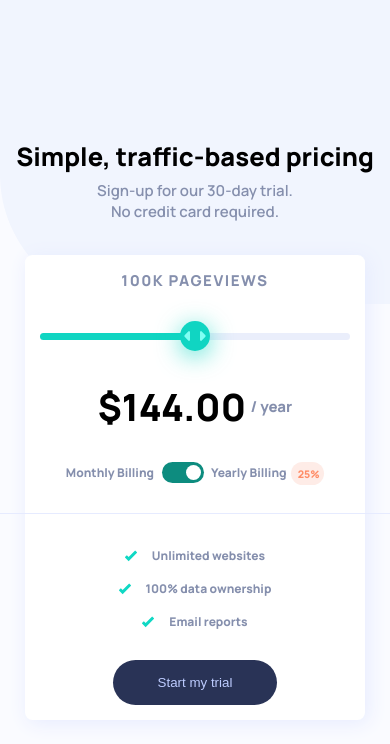
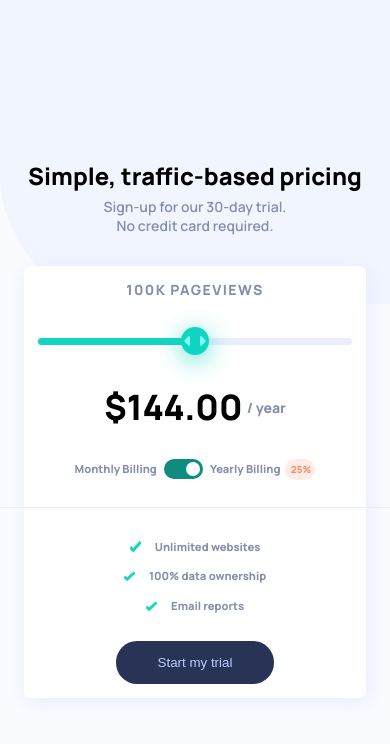
Before and after one commit to CrystalNyein/frontend-mentor-interactive-pricing-component, a React (Create React App) app: page / in a window 390 px wide. Shown: the top 744 px of the page. Built offline with nearby package versions, Linux system fonts and the light colour scheme.

Commit message:
Change html font size

```diff
--- a/src/components/Pricing.css
+++ b/src/components/Pricing.css
@@ -208,6 +208,9 @@ li::before {
   color: white;
 }
 @media only screen and (max-width: 540px) {
+  html {
+    font-size: 14px;
+  }
   .Pricing {
     margin: 2rem auto 0;
     padding: 1rem;
```
